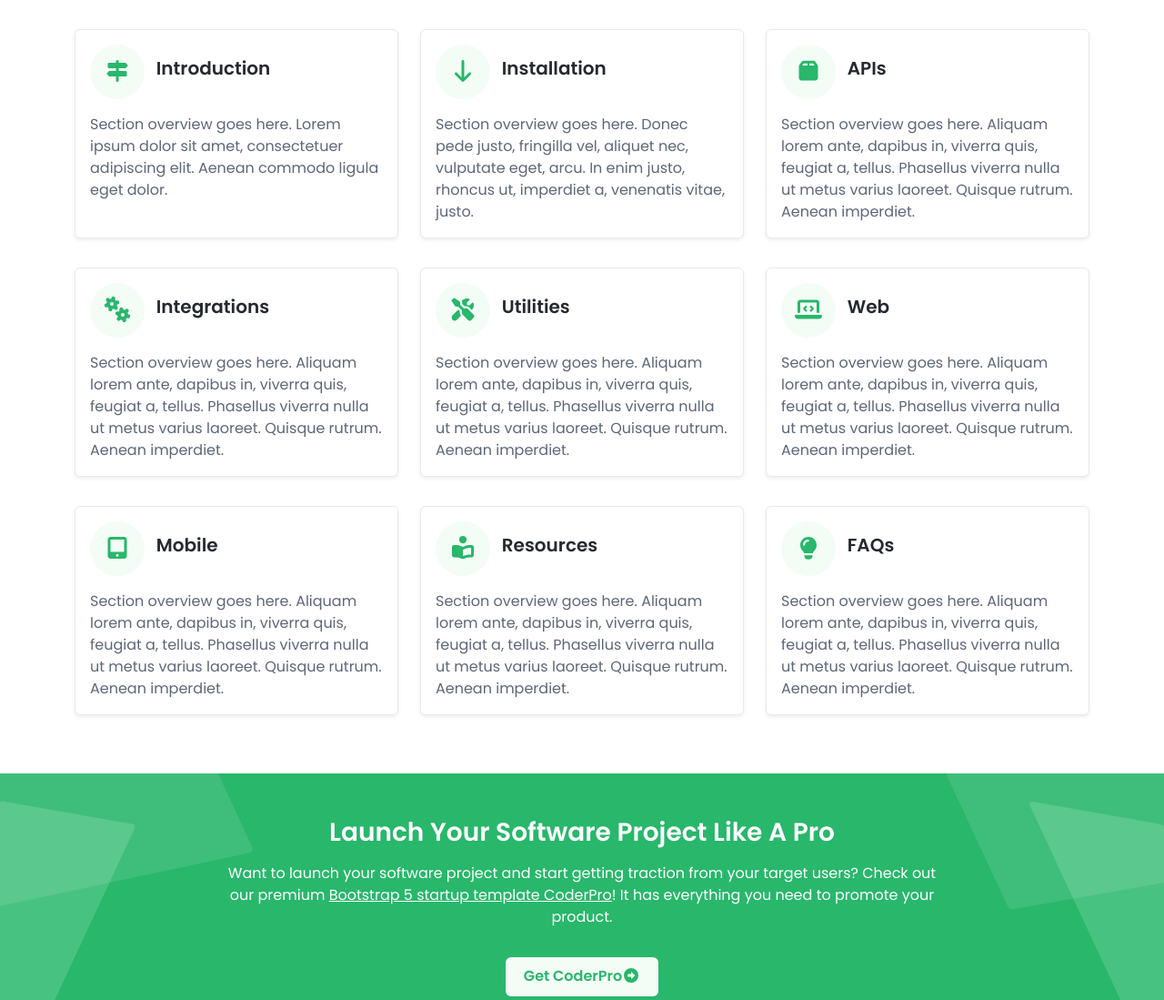
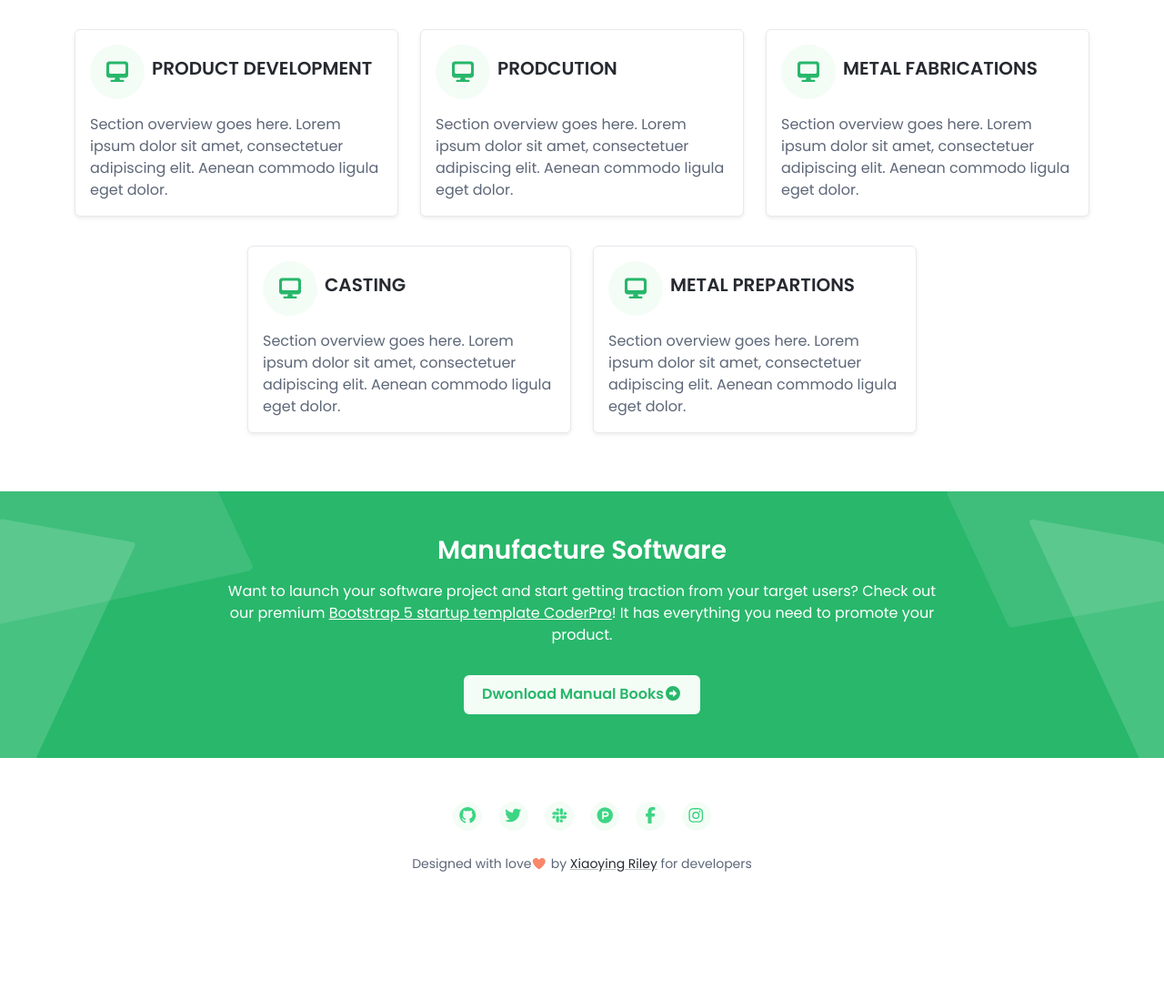
Before and after one commit to itdevskk24/sitrik.github.io, a plain HTML site: page index.html in a window 1280 px wide. Shown: the part 340-1439 px from the top of the page at 91% size. After the commit the page ends 1349 px from the top, so only its background shows below. Drawn offline with nearby package versions, Linux system fonts and the light colour scheme.

Commit message:
New Data

```diff
--- /dev/null
+++ b/assets/js/data-apps.js
@@ -0,0 +1,45 @@
+var arryApps = {
+    data: [{
+        appName: 'PRODUCT DEVELOPMENT ',
+        descApp: 'Proses Percampuranbahan baku untuk membuat Bahan jadi dari berbagai kadar, warna dan item melalui proses Metal facrications'
+    }, {
+        appName: 'PRODCUTION',
+        descApp: 'Proses Percampuranbahan baku untuk membuat Bahan jadi dari berbagai kadar, warna dan item melalui proses Metal facrications'
+    }, {
+        appName: 'METAL FABRICATIONS ',
+        descApp: 'Proses Percampuranbahan baku untuk membuat Bahan jadi dari berbagai kadar, warna dan item melalui proses Metal facrications'
+    }, {
+        appName: 'CASTING',
+        descApp: 'Proses Percampuranbahan baku untuk membuat Bahan jadi dari berbagai kadar, warna dan item melalui proses Metal facrications'
+    }, {
+        appName: 'METAL PREPARTIONS ',
+        descApp: 'Proses Percampuranbahan baku untuk membuat Bahan jadi dari berbagai kadar, warna dan item melalui proses Metal facrications'
+    }]
+};
+
+var listApps = document.getElementById("card-apps");
+var dataApps = ""
+
+listApps.innerHTML = "";
+
+for (var i = 0; i < arryApps.data.length; i++) {
+    console.log(" Data ke " + arryApps.data[i].appName)
+
+    dataApps += '<div class="col-12 col-lg-4 py-3">' +
+        '<div class="card shadow-sm">' +
+        '<div class="card-body">' +
+        '<h5 class="card-title mb-3">' +
+        '<span class="theme-icon-holder card-icon-holder me-2">' +
+        '<i class="fas fa-desktop"></i>' +
+        '</span>' +
+        '<span class="card-title-text">' + arryApps.data[i].appName + '</span>' +
+        '</h5>' +
+        '<div class="card-text">' +
+        'Section overview goes here. Lorem ipsum dolor sit amet, consectetuer adipiscing elit. Aenean commodo ligula eget dolor.' +
+        '</div>' +
+        '<a class="card-link-mask" href="docs-page.html#section-1"></a>' +
+        '</div>' +
+        '</div>' +
+        '</div>';
+}
+listApps.innerHTML = dataApps;
--- a/index.html
+++ b/index.html
@@ -1,7 +1,8 @@
 <!DOCTYPE html>
 <html lang="en">
+
 <head>
-    <title>CoderDocs - Bootstrap 5 Documentation Template For Software Projects</title>
+    <title>Sitrik User Guieds</title>
 
     <!-- Meta -->
     <meta charset="utf-8">
@@ -28,8 +29,13 @@
         <div class="branding docs-branding">
             <div class="container-fluid position-relative py-2">
                 <div class="docs-logo-wrapper">
-	                <div class="site-logo"><a class="navbar-brand" href="index.html"><img class="logo-icon me-2" src="assets/images/coderdocs-logo.svg" alt="logo"><span class="logo-text">Coder<span class="text-alt">Docs</span></span></a></div>
-                </div><!--//docs-logo-wrapper-->
+                    <div class="site-logo">
+                        <a class="navbar-brand" href="index.html"><img class="logo-icon me-2" src="assets/images/logo_v2.png" alt="logo">
+                            <!-- <span class="logo-text" >Sitrik Apps<span class="text-alt"> Docs</span></span> -->
+                        </a>
+                    </div>
+                </div>
+                <!--//docs-logo-wrapper-->
                 <div class="docs-top-utilities d-flex justify-content-end align-items-center">
 
                     <ul class="social-list list-inline mx-md-3 mx-lg-5 mb-0 d-none d-lg-flex">
@@ -37,12 +43,17 @@
                         <li class="list-inline-item"><a href="#"><i class="fab fa-twitter fa-fw"></i></a></li>
                         <li class="list-inline-item"><a href="#"><i class="fab fa-slack fa-fw"></i></a></li>
                         <li class="list-inline-item"><a href="#"><i class="fab fa-product-hunt fa-fw"></i></a></li>
-		            </ul><!--//social-list-->
-		            <a href="https://themes.3rdwavemedia.com/bootstrap-templates/startup/coderdocs-free-bootstrap-5-documentation-template-for-software-projects/" class="btn btn-primary d-none d-lg-flex">Download</a>
-	            </div><!--//docs-top-utilities-->
-            </div><!--//container-->
-        </div><!--//branding-->
-    </header><!--//header-->
+                    </ul>
+                    <!--//social-list https://themes.3rdwavemedia.com/bootstrap-templates/startup/coderdocs-free-bootstrap-5-documentation-template-for-software-projects/-->
+                    <a href="#" class="btn btn-primary d-none d-lg-flex">Download</a>
+                </div>
+                <!--//docs-top-utilities-->
+            </div>
+            <!--//container-->
+        </div>
+        <!--//branding-->
+    </header>
+    <!--//header-->
 
 
     <div class="page-header theme-bg-dark py-5 text-center position-relative">
@@ -58,171 +69,56 @@
                 </form>
             </div>
         </div>
-    </div><!--//page-header-->
+    </div>
+    <!--//page-header-->
     <div class="page-content">
         <div class="container">
             <div class="docs-overview py-5">
-			    <div class="row justify-content-center">
+                <div id="card-apps" class="row justify-content-center">
+
+
                     <div class="col-12 col-lg-4 py-3">
                         <div class="card shadow-sm">
                             <div class="card-body">
                                 <h5 class="card-title mb-3">
                                     <span class="theme-icon-holder card-icon-holder me-2">
-								        <i class="fas fa-map-signs"></i>
-							        </span><!--//card-icon-holder-->
-							        <span class="card-title-text">Introduction</span>
+								        <i class="fas fa-desktop"></i>
+							        </span>
+                                    <!--//card-icon-holder-->
+                                    <span class="card-title-text">All Aplications</span>
                                 </h5>
                                 <div class="card-text">
                                     Section overview goes here. Lorem ipsum dolor sit amet, consectetuer adipiscing elit. Aenean commodo ligula eget dolor.
                                 </div>
                                 <a class="card-link-mask" href="docs-page.html#section-1"></a>
-						    </div><!--//card-body-->
-					    </div><!--//card-->
-				    </div><!--//col-->
-				    <div class="col-12 col-lg-4 py-3">
-					    <div class="card shadow-sm">
-						    <div class="card-body">
-							    <h5 class="card-title mb-3">
-								    <span class="theme-icon-holder card-icon-holder me-2">
-								        <i class="fas fa-arrow-down"></i>
-							        </span><!--//card-icon-holder-->
-							        <span class="card-title-text">Installation</span>
-							    </h5>
-							    <div class="card-text">
-								    Section overview goes here. Donec pede justo, fringilla vel, aliquet nec, vulputate eget, arcu. In enim justo, rhoncus ut, imperdiet a, venenatis vitae, justo.
                             </div>
-							    <a class="card-link-mask" href="docs-page.html#section-2"></a>
-						    </div><!--//card-body-->
-					    </div><!--//card-->
-				    </div><!--//col-->
-				    <div class="col-12 col-lg-4 py-3">
-					    <div class="card shadow-sm">
-						    <div class="card-body">
-							    <h5 class="card-title mb-3">
-								    <span class="theme-icon-holder card-icon-holder me-2">
-								        <i class="fas fa-box fa-fw"></i>
-							        </span><!--//card-icon-holder-->
-							        <span class="card-title-text">APIs</span>
-							    </h5>
-							    <div class="card-text">
-								    Section overview goes here. Aliquam lorem ante, dapibus in, viverra quis, feugiat a, tellus. Phasellus viverra nulla ut metus varius laoreet. Quisque rutrum. Aenean imperdiet.
+                            <!--//card-body-->
                         </div>
-							    <a class="card-link-mask" href="docs-page.html#section-3"></a>
-						    </div><!--//card-body-->
-					    </div><!--//card-->
-				    </div><!--//col-->
-				    <div class="col-12 col-lg-4 py-3">
-					    <div class="card shadow-sm">
-						    <div class="card-body">
-							    <h5 class="card-title mb-3">
-								    <span class="theme-icon-holder card-icon-holder me-2">
-								        <i class="fas fa-cogs fa-fw"></i>
-							        </span><!--//card-icon-holder-->
-							        <span class="card-title-text">Integrations</span>
-							    </h5>
-							    <div class="card-text">
-								    Section overview goes here. Aliquam lorem ante, dapibus in, viverra quis, feugiat a, tellus. Phasellus viverra nulla ut metus varius laoreet. Quisque rutrum. Aenean imperdiet.
+                        <!--//card-->
                     </div>
-							    <a class="card-link-mask" href="docs-page.html#section-4"></a>
-						    </div><!--//card-body-->
-					    </div><!--//card-->
-				    </div><!--//col-->
-				    <div class="col-12 col-lg-4 py-3">
-					    <div class="card shadow-sm">
-						    <div class="card-body">
-							    <h5 class="card-title mb-3">
-								    <span class="theme-icon-holder card-icon-holder me-2">
-								        <i class="fas fa-tools"></i>
-							        </span><!--//card-icon-holder-->
-							        <span class="card-title-text">Utilities</span>
-							    </h5>
-							    <div class="card-text">
-								    Section overview goes here. Aliquam lorem ante, dapibus in, viverra quis, feugiat a, tellus. Phasellus viverra nulla ut metus varius laoreet. Quisque rutrum. Aenean imperdiet.
+
                 </div>
-							    <a class="card-link-mask" href="docs-page.html#section-5"></a>
-						    </div><!--//card-body-->
-					    </div><!--//card-->
-				    </div><!--//col-->
-				    <div class="col-12 col-lg-4 py-3">
-					    <div class="card shadow-sm">
-						    <div class="card-body">
-							    <h5 class="card-title mb-3">
-								    <span class="theme-icon-holder card-icon-holder me-2">
-								        <i class="fas fa-laptop-code"></i>
-							        </span><!--//card-icon-holder-->
-							        <span class="card-title-text">Web</span>
-							    </h5>
-							    <div class="card-text">
-								    Section overview goes here. Aliquam lorem ante, dapibus in, viverra quis, feugiat a, tellus. Phasellus viverra nulla ut metus varius laoreet. Quisque rutrum. Aenean imperdiet.
+                <!--//row-->
             </div>
-							    <a class="card-link-mask" href="docs-page.html#section-6"></a>
-						    </div><!--//card-body-->
-					    </div><!--//card-->
-				    </div><!--//col-->
-				    <div class="col-12 col-lg-4 py-3">
-					    <div class="card shadow-sm">
-						    <div class="card-body">
-							    <h5 class="card-title mb-3">
-								    <span class="theme-icon-holder card-icon-holder me-2">
-								        <i class="fas fa-tablet-alt"></i>
-							        </span><!--//card-icon-holder-->
-							        <span class="card-title-text">Mobile</span>
-							    </h5>
-							    <div class="card-text">
-								    Section overview goes here. Aliquam lorem ante, dapibus in, viverra quis, feugiat a, tellus. Phasellus viverra nulla ut metus varius laoreet. Quisque rutrum. Aenean imperdiet.
+            <!--//container-->
         </div>
-							    <a class="card-link-mask" href="docs-page.html#section-7"></a>
-						    </div><!--//card-body-->
-					    </div><!--//card-->
-				    </div><!--//col-->
-				    <div class="col-12 col-lg-4 py-3">
-					    <div class="card shadow-sm">
-						    <div class="card-body">
-							    <h5 class="card-title mb-3">
-								    <span class="theme-icon-holder card-icon-holder me-2">
-								        <i class="fas fa-book-reader"></i>
-							        </span><!--//card-icon-holder-->
-							        <span class="card-title-text">Resources</span>
-							    </h5>
-							    <div class="card-text">
-								    Section overview goes here. Aliquam lorem ante, dapibus in, viverra quis, feugiat a, tellus. Phasellus viverra nulla ut metus varius laoreet. Quisque rutrum. Aenean imperdiet.
+        <!--//container-->
     </div>
-							    <a class="card-link-mask" href="docs-page.html#section-8"></a>
-						    </div><!--//card-body-->
-					    </div><!--//card-->
-				    </div><!--//col-->
-				    <div class="col-12 col-lg-4 py-3">
-					    <div class="card shadow-sm">
-						    <div class="card-body">
-							    <h5 class="card-title mb-3">
-								    <span class="theme-icon-holder card-icon-holder me-2">
-								        <i class="fas fa-lightbulb"></i>
-							        </span><!--//card-icon-holder-->
-							        <span class="card-title-text">FAQs</span>
-							    </h5>
-							    <div class="card-text">
-								    Section overview goes here. Aliquam lorem ante, dapibus in, viverra quis, feugiat a, tellus. Phasellus viverra nulla ut metus varius laoreet. Quisque rutrum. Aenean imperdiet.
-								</div>
-							    <a class="card-link-mask" href="docs-page.html#section-9"></a>
-						    </div><!--//card-body-->
-					    </div><!--//card-->
-				    </div><!--//col-->
-			    </div><!--//row-->
-		    </div><!--//container-->
-		</div><!--//container-->
-    </div><!--//page-content-->
+    <!--//page-content-->
 
     <section class="cta-section text-center py-5 theme-bg-dark position-relative">
         <div class="theme-bg-shapes-right"></div>
         <div class="theme-bg-shapes-left"></div>
         <div class="container">
-		    <h3 class="mb-2 text-white mb-3">Launch Your Software Project Like A Pro</h3>
-		    <div class="section-intro text-white mb-3 single-col-max mx-auto">Want to launch your software project and start getting traction from your target users? Check out our premium <a class="text-white" href="https://themes.3rdwavemedia.com/bootstrap-templates/startup/coderpro-bootstrap-5-startup-template-for-software-projects/">Bootstrap 5 startup template CoderPro</a>! It has everything you need to promote your product.</div>
+            <h3 class="mb-2 text-white mb-3">Manufacture Software</h3>
+            <div class="section-intro text-white mb-3 single-col-max mx-auto">Want to launch your software project and start getting traction from your target users? Check out our premium <a class="text-white" href="https://themes.3rdwavemedia.com/bootstrap-templates/startup/coderpro-bootstrap-5-startup-template-for-software-projects/">Bootstrap 5 startup template CoderPro</a>!
+                It has everything you need to promote your product.</div>
             <div class="pt-3 text-center">
-			    <a class="btn btn-light" href="https://themes.3rdwavemedia.com/bootstrap-templates/startup/coderpro-bootstrap-5-startup-template-for-software-projects/">Get CoderPro<i class="fas fa-arrow-alt-circle-right ml-2"></i></a>
+                <a class="btn btn-light" href="#">Dwonload Manual Books<i class="fas fa-arrow-alt-circle-right ml-2"></i></a>
             </div>
         </div>
-    </section><!--//cta-section-->
+    </section>
+    <!--//cta-section-->
 
     <footer class="footer">
 
@@ -235,7 +131,8 @@
                 <li class="list-inline-item"><a href="#"><i class="fab fa-product-hunt fa-fw"></i></a></li>
                 <li class="list-inline-item"><a href="#"><i class="fab fa-facebook-f fa-fw"></i></a></li>
                 <li class="list-inline-item"><a href="#"><i class="fab fa-instagram fa-fw"></i></a></li>
-	        </ul><!--//social-list-->
+            </ul>
+            <!--//social-list-->
 
             <!--/* This template is free as long as you keep the footer attribution link. If you'd like to use the template without the attribution link, you can buy the commercial license via our website: themes.3rdwavemedia.com Thank you for your support. :) */-->
             <small class="copyright">Designed with <span class="sr-only">love</span><i class="fas fa-heart" style="color: #fb866a;"></i> by <a class="theme-link" href="http://themes.3rdwavemedia.com" target="_blank">Xiaoying Riley</a> for developers</small>
@@ -256,6 +153,9 @@
     <script src="assets/plugins/simplelightbox/simple-lightbox.min.js"></script>
     <script src="assets/plugins/gumshoe/gumshoe.polyfills.min.js"></script>
     <script src="assets/js/docs.js"></script>
+    <script src="assets/js/data-apps.js"></script>
 
 </body>
+
+
 </html>
```
Also changed, not shown: assets/images/lOGO_NEW.png (added), assets/images/logo_v2.png (added), 1 other file. Lines whose indentation alone changed are shown as unchanged.
